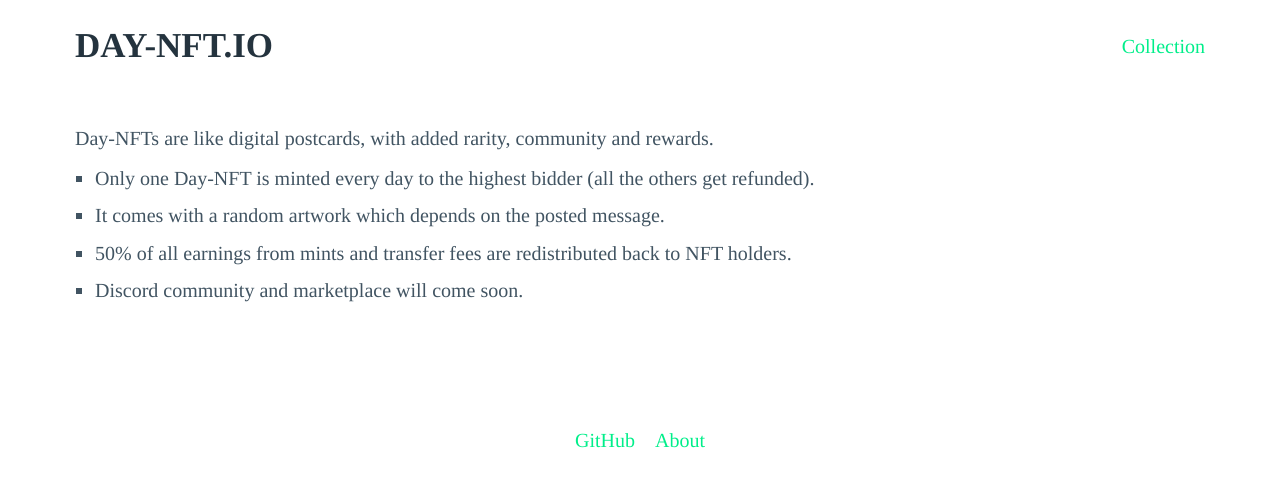
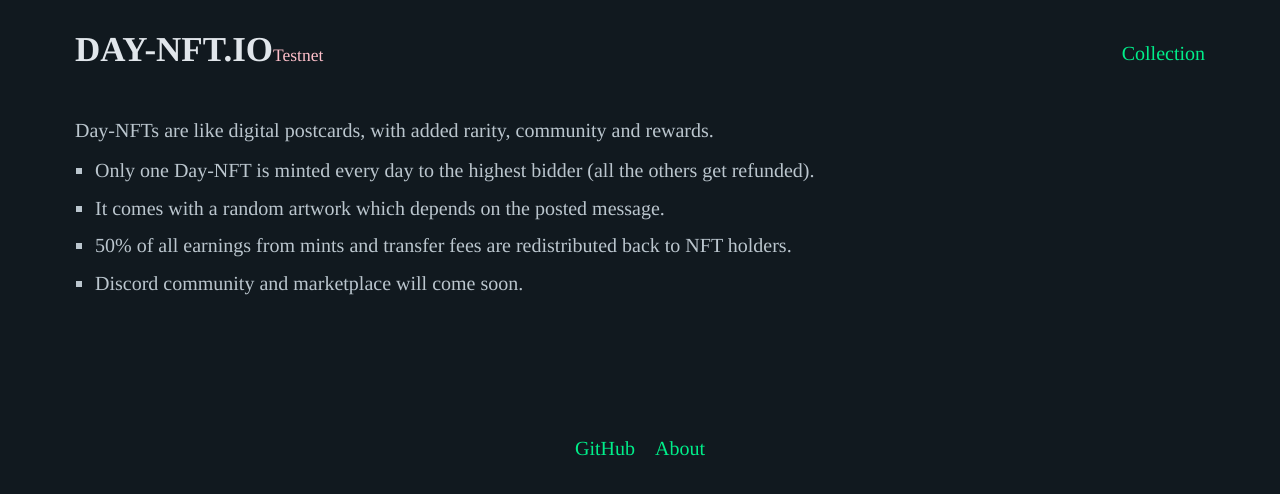
Before and after one commit to beppeben/day-nft, a Next.js app in the folder day-nft-app/: page /about in a window 1280 px wide. Shown: the top 494 px of the page. Built offline with nearby package versions, Linux system fonts and the light colour scheme; a web font is replaced by a local one.

Commit message:
front style improvements

```diff
--- a/day-nft-app/components/Auth.js
+++ b/day-nft-app/components/Auth.js
@@ -298,6 +298,10 @@ function App() {
               <input style={{width: '30%', marginBottom:0}} type="number" step=".001" id="flowBid" name="flowBid" placeholder="Flow" onChange={(e) => setFlowBid(e.target.value)}/>
               <button style={{marginLeft: '10px'}} onClick={makeBid}>BID</button>
             </div>
+            {flowBalance <= 0
+                ?<p className="fundAccountMsg">Please fund your account before bidding</p>
+                :<span></span>
+            }
           </div>
           <div id="p5sketch" className="center">
           </div>
--- a/day-nft-app/components/Collection.js
+++ b/day-nft-app/components/Collection.js
@@ -41,7 +41,7 @@ function App() {
       })
 
       setNFTIds(ids)
-    } catch(e){console.log(e)}
+    } catch(e){}
   }
 
   const WelcomeText = (props) => {
--- a/day-nft-app/package.json
+++ b/day-nft-app/package.json
@@ -11,6 +11,7 @@
     "@onflow/fcl": "^0.0.77",
     "@picocss/pico": "^1.4.1",
     "next": "12.0.7",
+    "next-themes": "^0.0.15",
     "react": "17.0.2",
     "react-dom": "17.0.2"
   },
--- a/day-nft-app/pages/_app.js
+++ b/day-nft-app/pages/_app.js
@@ -1,15 +1,19 @@
 import '@picocss/pico'
 import '../styles/globals.css'
 import Link from 'next/link'
+import { ThemeProvider } from 'next-themes'
 
 function MyApp({ Component, pageProps }) {
-  return <div>
+  return(
+  <ThemeProvider defaultTheme="dark">
+    <div>
     <nav className="container header">
       <ul>
         <li>
           <Link href="/">
             <a><h2>DAY-NFT.IO</h2></a>
           </Link>
+          <span className="testnetTag"><small>Testnet</small></span>
         </li>
       </ul>
       <ul>
@@ -27,9 +31,7 @@ function MyApp({ Component, pageProps }) {
       <nav className="container header center">
         <ul>
           <li>
-            <Link href="https://github.com/beppeben/day-nft">
-              <a>GitHub</a>
-            </Link>
+            <a href="https://github.com/beppeben/day-nft" target="_blank" rel="noopener noreferrer">GitHub</a>
           </li>
           <li>
             <Link href="/about">
@@ -39,7 +41,8 @@ function MyApp({ Component, pageProps }) {
         </ul>
       </nav>
     </footer>
-  </div>
+    </div>
+  </ThemeProvider>)
 }
 
 export default MyApp
--- a/day-nft-app/styles/globals.css
+++ b/day-nft-app/styles/globals.css
@@ -77,6 +77,8 @@ body {
 
 .container.header {
   margin-bottom: 30px;
+  margin-top: 20px;
+  line-height: 20px;
 }
 
 footer {
@@ -136,7 +138,7 @@ p {
 }
 
 .bestBid{
-  color:#90EE90;
+  color:var(--primary);
 }
 
 .txError{
@@ -151,3 +153,11 @@ p {
 a {
   --primary-focus: --background-color;
 }
+
+.fundAccountMsg {
+  color:pink;
+}
+
+.testnetTag {
+  color:pink;
+}
```
Also changed, not shown: 1 other file (tests, documents, lock files or other folders).
